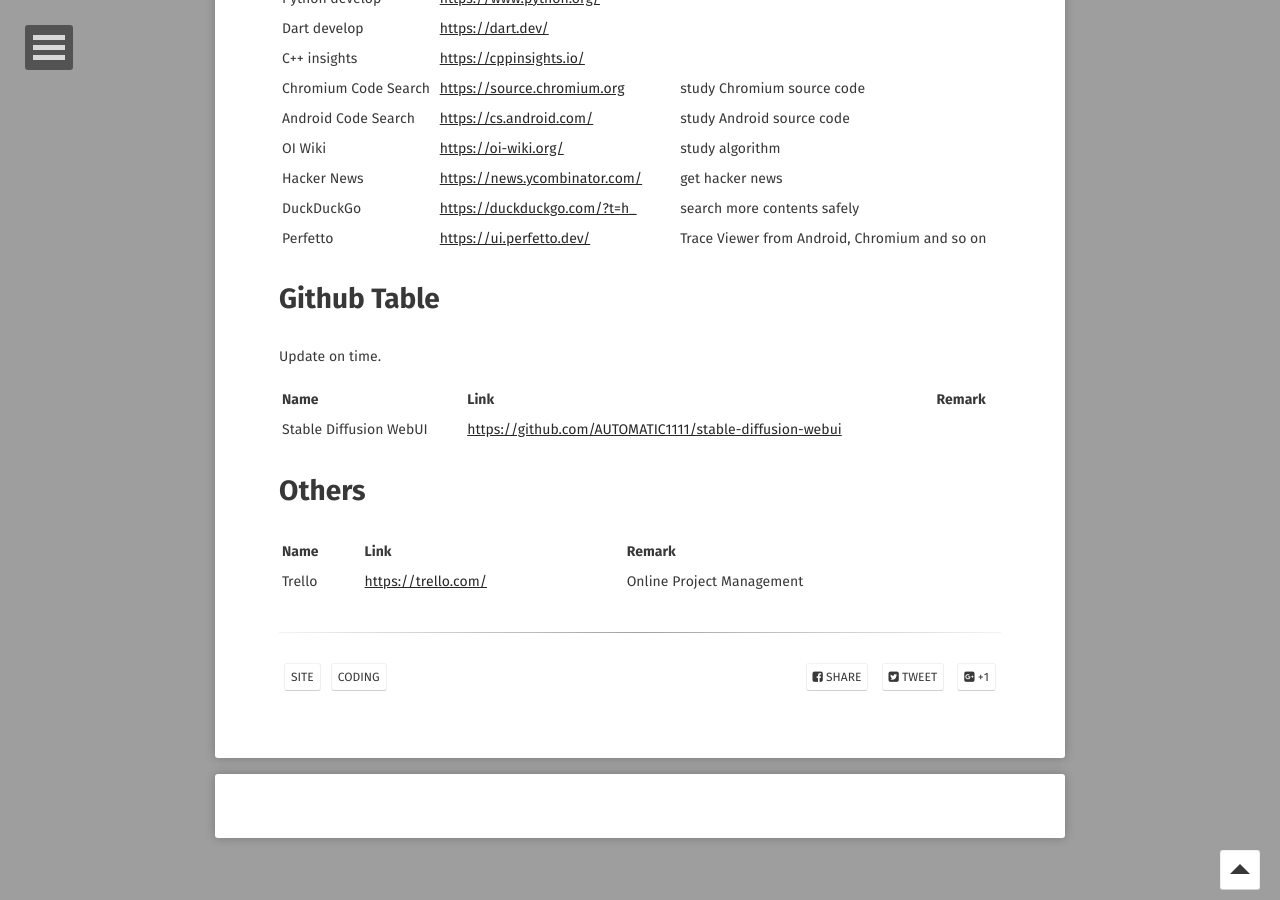
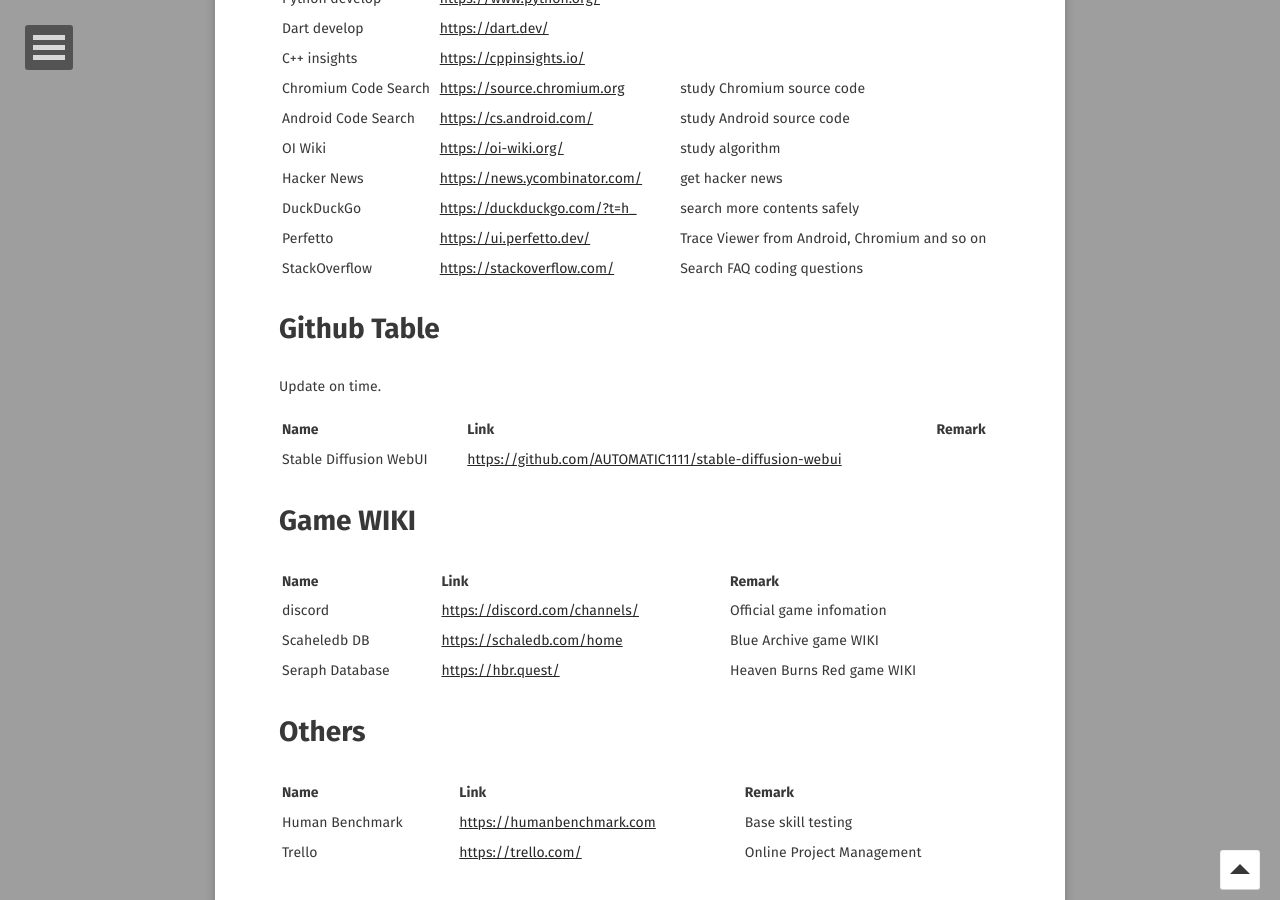
Before and after one commit to o7878x/o7878x.github.io, a Jekyll site: the page built from _posts/2024-07-07-fav-sites.md, in a window 1280 px wide and 900 px high, scrolled down 558 px. Built offline with Jekyll 4.4.1, drawn with Linux system fonts in a browser that asks for light colours; some web fonts are replaced; comment, search, counter and statistics services are not loaded.

Commit message:
feature:add fav game wiki sites

```diff
--- a/_posts/2024-07-07-fav-sites.md
+++ b/_posts/2024-07-07-fav-sites.md
@@ -25,6 +25,7 @@
 | Hacker News | <https://news.ycombinator.com/> | get hacker news |
 | DuckDuckGo | <https://duckduckgo.com/?t=h_> | search more contents safely |
 | Perfetto | <https://ui.perfetto.dev/> | Trace Viewer from Android, Chromium and so on |
+| StackOverflow | <https://stackoverflow.com/> | Search FAQ coding questions |
 
 # Github Table
 
@@ -34,8 +35,17 @@
 | --- | --- | --- |
 | Stable Diffusion WebUI | <https://github.com/AUTOMATIC1111/stable-diffusion-webui> | |
 
+# Game WIKI
+
+| Name | Link | Remark |
+| --- | --- | --- |
+| discord | <https://discord.com/channels/> | Official game infomation |
+| Scaheledb DB | <https://schaledb.com/home> | Blue Archive game WIKI |
+| Seraph Database | <https://hbr.quest/> | Heaven Burns Red game WIKI |
+
 # Others
 
 | Name | Link | Remark |
 | --- | --- | --- |
+| Human Benchmark | <https://humanbenchmark.com> | Base skill testing |
 | Trello | <https://trello.com/>| Online Project Management |
```
